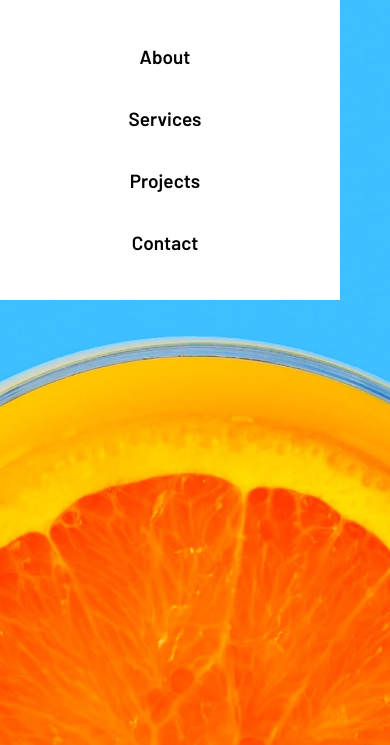
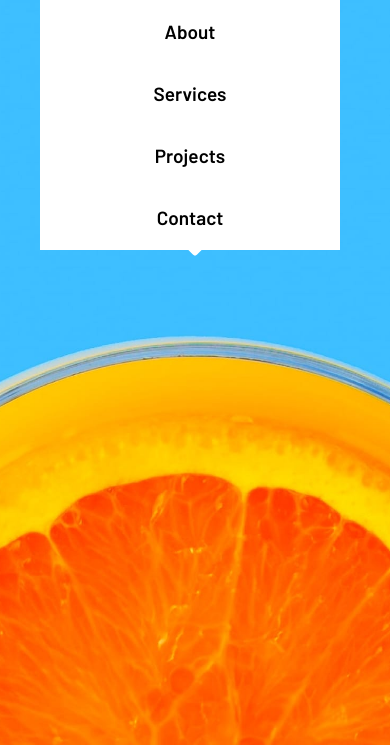
Before and after one commit to justin-A18/SunnySideAgency, a plain HTML site: page index.html in a window 390 px wide. Both pictures are taken after a click on the button 345 px from the left and 40 px from the top of the page. Shown: the part 99-844 px from the top of the page. Drawn offline with Linux system fonts and the light colour scheme.

Commit message:
mejorando menu

```diff
--- a/css/styles.css
+++ b/css/styles.css
@@ -178,8 +178,8 @@ img{
         top: 8rem;
         right: 5rem;
         background-color: white;
-        width: 35rem;
-        height: 30rem;
+        width: 30rem;
+        height: 25rem;
         justify-content: center;
         align-items: center;
         padding: 0;
```
